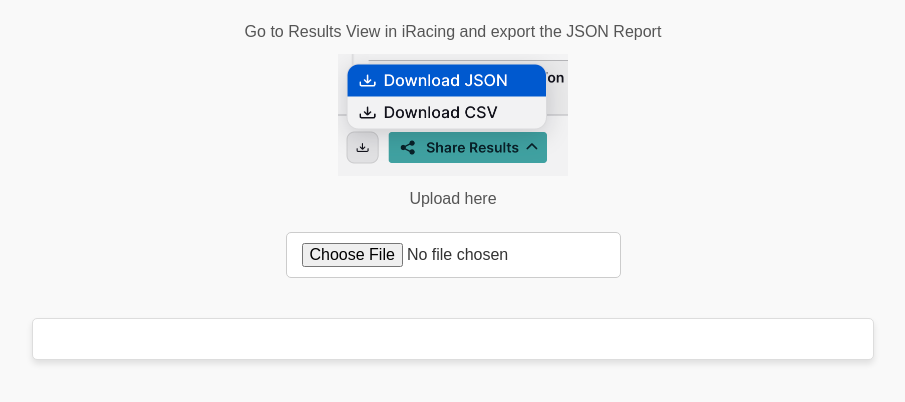
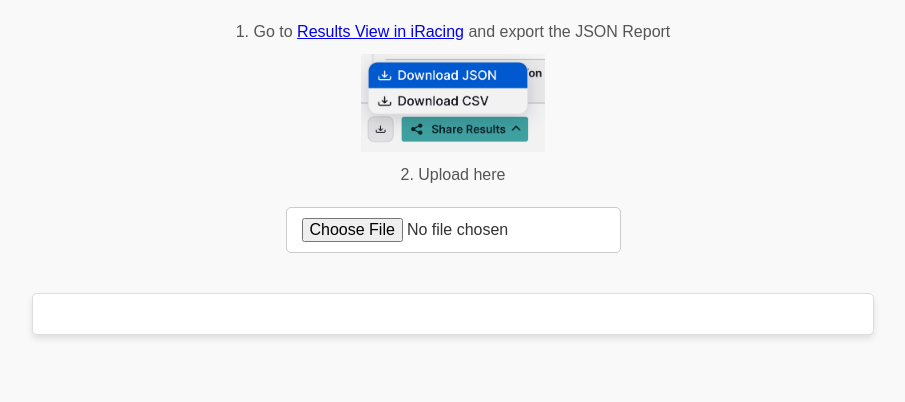
Before and after one commit to snipem/iracing_results_formatter, a plain HTML site: page index.html in a window 1280 px wide. Shown: the part 74-476 px from the top of the page, without its empty margins (187-1092 px from the left). Drawn offline with Linux system fonts and the light colour scheme.

Commit message:
Improve links

```diff
--- a/index.html
+++ b/index.html
@@ -115,9 +115,9 @@
 </head>
 <body>
 <h1>iRacing Sessions and Standings</h1>
-<p>Go to Results View in iRacing and export the JSON Report</p>
-<p><img src="res/export.png" style="zoom:50%;" alt="Showing Export JSON Button in Results View"/></p>
-<p>Upload here</p>
+<p>1. Go to <a href="https://members-ng.iracing.com/web/racing/results-stats/results" target="_blank">Results View in iRacing</a> and export the JSON Report</p>
+<p><img src="res/export.png" style="zoom:40%;" alt="Showing Export JSON Button in Results View"/></p>
+<p>2. Upload here</p>
 <input type="file" id="fileInput" accept=".json">
 <div id="buttonContainer">
   <button id="copyButton">Copy to Clipboard</button>
```
